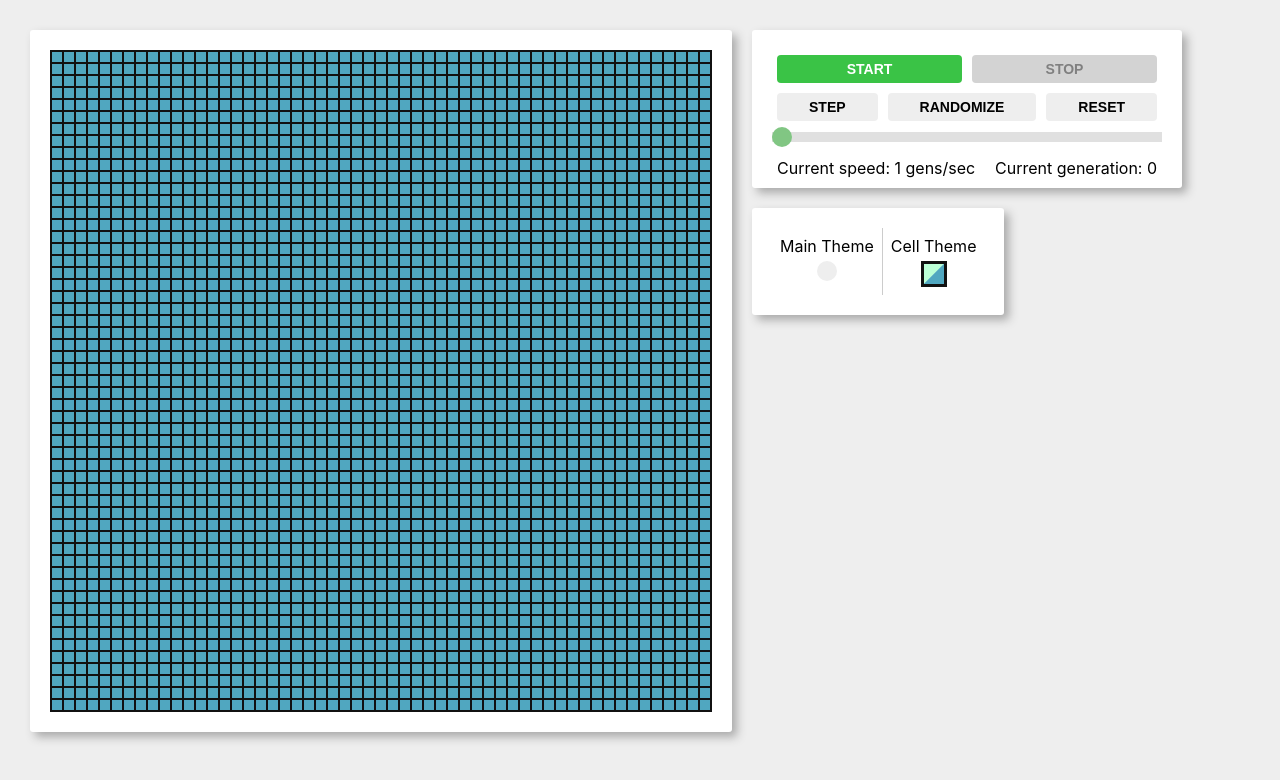
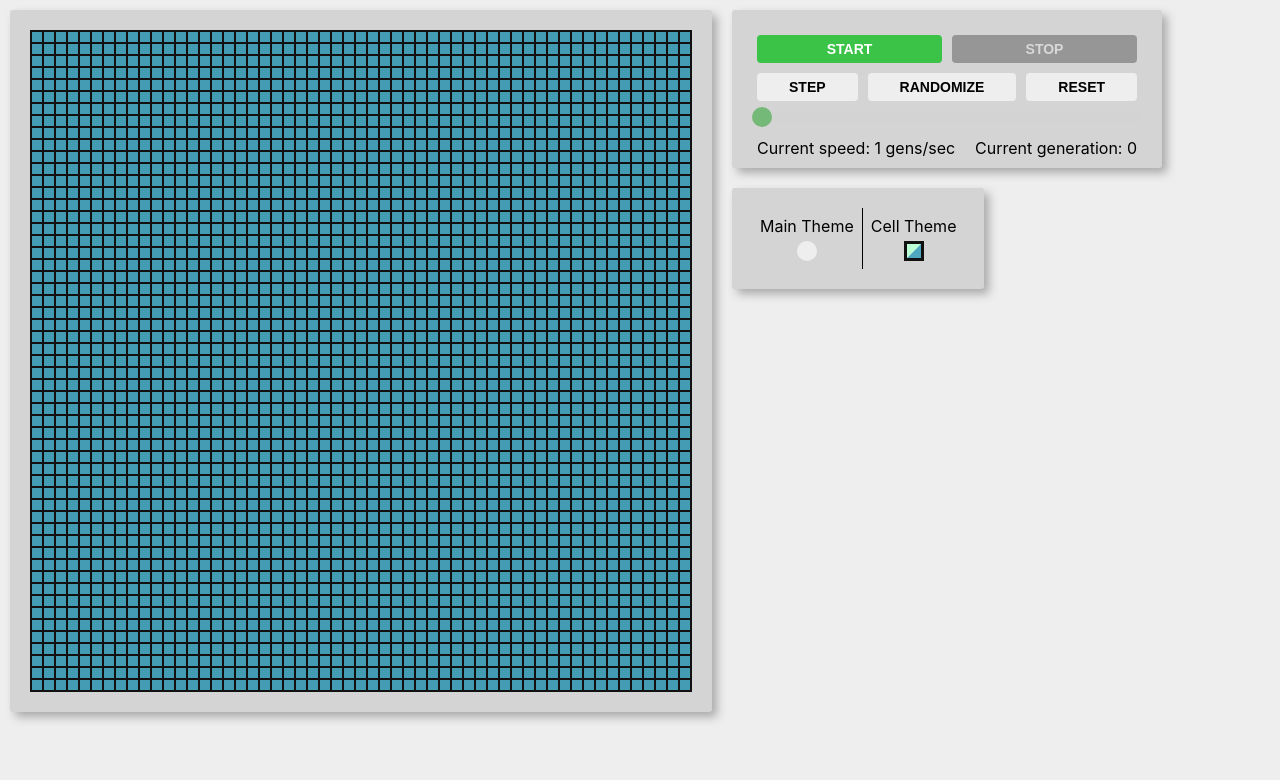
Before and after one commit to jjaramillom/game-of-life-2.0, a React (Create React App) app: page / in a window 1280 px wide. Shown: the top 780 px of the page. Built offline with nearby package versions, Linux system fonts and the light colour scheme; the HTML template or start-up script is replaced by a standard one.

Commit message:
add UI themeing

```diff
--- a/src/App.module.scss
+++ b/src/App.module.scss
@@ -1,5 +1,4 @@
 .app {
-  padding: 20px;
   display: flex;
   flex-direction: row;
 }
--- a/src/App.tsx
+++ b/src/App.tsx
@@ -1,19 +1,20 @@
-import React from 'react';
+import React, { useContext } from 'react';
 
 import Board from 'containers/Board/Board';
 import Controls from 'containers/Controls/Controls';
 import ThemeSelector from 'containers/ThemeSelector/ThemeSelector';
-import GameStatusprovider from 'state/GameStatusProvider';
-import CellThemeProvider from 'state/CellThemeProvider';
-import MatrixStateProvider from 'state/MatrixStateProvider';
+import { uiThemeContext, themes } from 'state/UIThemeProvider';
 import classes from 'App.module.scss';
 
 function App() {
+  const { themeIndex } = useContext(uiThemeContext);
   return (
-    <div className={classes.app}>
-      <GameStatusprovider>
-        <MatrixStateProvider>
-          <CellThemeProvider>
+    <div
+      className={classes.app}
+      style={{
+        backgroundColor: themes[themeIndex].background,
+        color: themes[themeIndex].textColor,
+      }}>
       <div className={classes.board}>
         <Board />
       </div>
@@ -21,9 +22,6 @@ function App() {
         <Controls />
         <ThemeSelector />
       </div>
-          </CellThemeProvider>
-        </MatrixStateProvider>
-      </GameStatusprovider>
     </div>
   );
 }
--- a/src/components/UI/Button/Button.module.scss
+++ b/src/components/UI/Button/Button.module.scss
@@ -16,6 +16,6 @@
 
 .disabled {
   cursor: auto !important;
-  background-color: lightgray !important;
-  color: gray !important;
+  background-color: #969696 !important;
+  color: #d8d8d8 !important;
 }
--- a/src/components/UI/Button/Button.tsx
+++ b/src/components/UI/Button/Button.tsx
@@ -55,7 +55,7 @@ const Button: React.FunctionComponent<Props> = ({
   const { themeIndex } = useContext(uiThemeContext);
   const [hover, setHover] = useState(false);
   const [mainColor, setMainColor] = useState<string>(
-    color ? themes[themeIndex].buttons[color].bg : themes[themeIndex].mainColor
+    color ? themes[themeIndex].buttons[color].bg : themes[themeIndex].background
   );
   const [textColor, setTextColor] = useState<string>(
     color ? themes[themeIndex].buttons[color].text : themes[themeIndex].textColor
@@ -86,6 +86,7 @@ const Button: React.FunctionComponent<Props> = ({
     <button
       className={[classes.button, disabled ? classes.disabled : ''].join(' ')}
       style={{ ...styles, ...style }}
+      title={disabled ? 'disabled' : ''}
       onClick={() => (disabled ? null : onClick?.())}
       onMouseEnter={() => setHover(true)}
       onMouseLeave={() => setHover(false)}>
--- a/src/components/UI/Card/Card.tsx
+++ b/src/components/UI/Card/Card.tsx
@@ -1,4 +1,5 @@
-import React from 'react';
+import React, { useContext } from 'react';
+import { uiThemeContext, themes } from 'state/UIThemeProvider';
 
 import classes from './Card.module.scss';
 
@@ -6,9 +7,18 @@ interface Props {
   children?: React.ReactNode;
   style?: React.CSSProperties;
 }
+
+const createStyles = (themeIndex: number): React.CSSProperties => {
+  return {
+    backgroundColor: themes[themeIndex].cards.background,
+    boxShadow: `5px 5px 10px ${themes[themeIndex].cards.boxShadowColor}`,
+  };
+};
+
 const Card = ({ children, style }: Props) => {
+  const { themeIndex } = useContext(uiThemeContext);
   return (
-    <div style={style} className={classes.card}>
+    <div style={{ ...style, ...createStyles(themeIndex) }} className={classes.card}>
       {children}
     </div>
   );
--- a/src/components/UI/CellThemeSelectorIcon/CellThemeSelectorIcon.module.scss
+++ b/src/components/UI/CellThemeSelectorIcon/CellThemeSelectorIcon.module.scss
@@ -1,4 +1,4 @@
-$icon-side: 20px;
+$icon-side: 14px;
 $border-width: 3px;
 $inner-width: 33px;
 
@@ -17,7 +17,7 @@ $inner-width: 33px;
     position: absolute;
     height: $inner-width;
     width: $icon-side + 1px;
-    transform: rotate(45deg) translate(-15.5px, -5px);
+    transform: rotate(45deg) translate(-14.5px, -5px);
   }
 
   &::after {
@@ -25,6 +25,6 @@ $inner-width: 33px;
     position: absolute;
     height: $inner-width;
     width: $icon-side + 1px;
-    transform: rotate(45deg) translate(5.4px, -5px);
+    transform: rotate(45deg) translate(0.5px, -5px);
   }
 }
--- a/src/containers/Controls/Controls.tsx
+++ b/src/containers/Controls/Controls.tsx
@@ -2,6 +2,7 @@ import React, { useContext, useState } from 'react';
 
 import { gameStatusContext } from 'state/GameStatusProvider';
 import { matrixStateContext } from 'state/MatrixStateProvider';
+import { uiThemeContext, themes } from 'state/UIThemeProvider';
 import useInterval from 'hooks/useInterval';
 import Card from 'components/UI/Card/Card';
 import Button from 'components/UI/Button/Button';
@@ -18,6 +19,7 @@ const Controls = () => {
     currentGeneration,
   } = useContext(gameStatusContext);
   const { randomizeMatrix, updateMatrix, clearMatrix } = useContext(matrixStateContext);
+  const { themeIndex } = useContext(uiThemeContext);
 
   const handleNextStep = () => {
     increaseCurrentGeneration();
@@ -35,7 +37,7 @@ const Controls = () => {
 
   return (
     <Card>
-      <div className={classes.controls_main}>
+      <div className={classes.controls_main} >
         <div className={classes.controls_row}>
           <Button
             upperCase
--- a/src/containers/ThemeSelector/ThemeSelector.tsx
+++ b/src/containers/ThemeSelector/ThemeSelector.tsx
@@ -20,7 +20,7 @@ const ThemeSelector = () => {
 
   const { themeIndex, setThemeIndex } = useContext(uiThemeContext);
 
-  const changeTheme = (
+  const changeCellTheme = (
     cellColor: string,
     cellFilledColor: string,
     cellBorderColor: string
@@ -33,17 +33,19 @@ const ThemeSelector = () => {
   return (
     <Card>
       <div className={classes.main}>
-        <div className={classes.theme_option}>
+        <div
+          className={classes.theme_option}
+          style={{ borderColor: themes[themeIndex].textColor }}>
           <div style={{ marginBottom: '5px' }}>Main Theme</div>
 
           <TooltipContainer mode='click'>
-            <UIThemeSelectorIcon color={themes[themeIndex].mainColor} />
+            <UIThemeSelectorIcon color={themes[themeIndex].background} />
             <TooltipContainer.Tooltip>
               <div className={classes.theme_modal}>
                 {themes.map((o, i: number) => (
                   <div className={classes.icon_wrapper} key={i}>
                     <UIThemeSelectorIcon
-                      color={o.mainColor}
+                      color={o.background}
                       onClick={() => setThemeIndex(i)}
                     />
                   </div>
@@ -65,7 +67,7 @@ const ThemeSelector = () => {
                 {Object.values(themeMap).map((o: CellTheme, i: number) => (
                   <div className={classes.icon_wrapper} key={i}>
                     <CellThemeSelectorIcon
-                      onClick={() => changeTheme(o.cell, o.filledCell, o.border)}
+                      onClick={() => changeCellTheme(o.cell, o.filledCell, o.border)}
                       innerColor={o.filledCell}
                       outerColor={o.cell}
                       borderColor={o.border}
--- a/src/index.css
+++ b/src/index.css
@@ -1,3 +1,9 @@
+html,
+body,
+#root,
+#root > div {
+  height: 100%;
+}
 body {
   margin: 0;
   font-family: -apple-system, BlinkMacSystemFont, 'Segoe UI', 'Roboto', 'Oxygen', 'Ubuntu',
--- a/src/index.tsx
+++ b/src/index.tsx
@@ -2,16 +2,23 @@ import React from 'react';
 import ReactDOM from 'react-dom';
 import './index.css';
 import App from './App';
-import reportWebVitals from './reportWebVitals';
+
+import GameStatusprovider from 'state/GameStatusProvider';
+import CellThemeProvider from 'state/CellThemeProvider';
+import UIThemeProvider from 'state/UIThemeProvider';
+import MatrixStateProvider from 'state/MatrixStateProvider';
 
 ReactDOM.render(
   <React.StrictMode>
-    <App />
+    <GameStatusprovider>
+      <MatrixStateProvider>
+        <CellThemeProvider>
+          <UIThemeProvider>
+            <App />
+          </UIThemeProvider>
+        </CellThemeProvider>
+      </MatrixStateProvider>
+    </GameStatusprovider>
   </React.StrictMode>,
   document.getElementById('root')
 );
-
-// If you want to start measuring performance in your app, pass a function
-// to log results (for example: reportWebVitals(console.log))
-// or send to an analytics endpoint. Learn more: https://bit.ly/CRA-vitals
-reportWebVitals();
--- a/src/state/UIThemeProvider.tsx
+++ b/src/state/UIThemeProvider.tsx
@@ -1,24 +1,41 @@
 import React, { createContext, useState } from 'react';
 
-export const themes = [
+type Theme = {
+  background: string;
+  textColor: string;
+  cards: {
+    background: string;
+    boxShadowColor: string;
+  };
+  buttons: {
+    default: { bg: string; text: string };
+    danger: { bg: string; text: string };
+    success: { bg: string; text: string };
+    warning: { bg: string; text: string };
+  };
+};
+
+export const themes: ReadonlyArray<Theme> = [
   {
-    mainColor: '#EEEEEE',
+    background: '#EEEEEE',
     textColor: '#000',
-    cards: { background: '#EEE', shadow: '#aaa' },
+    cards: { background: '#d4d4d4', boxShadowColor: '#aaa' },
     buttons: {
+      default: { bg: '#eee', text: '#fff' },
       danger: { bg: '#d11128', text: '#fff' },
       success: { bg: '#3ac346', text: '#fff' },
       warning: { bg: '#bec33a', text: '#fff' },
     },
   },
   {
-    mainColor: '#000',
+    background: '#000',
     textColor: '#EEEEEE',
     cards: {
       background: '#444',
-      shadow: '#999',
+      boxShadowColor: '#999',
     },
     buttons: {
+      default: { bg: '#d11128', text: '#fff' },
       danger: { bg: '#d11128', text: '#fff' },
       success: { bg: '#3ac346', text: '#fff' },
       warning: { bg: '#bec33a', text: '#fff' },
```
Also changed, not shown: 1 other file (tests, documents, lock files or other folders). Lines whose indentation alone changed are shown as unchanged.
